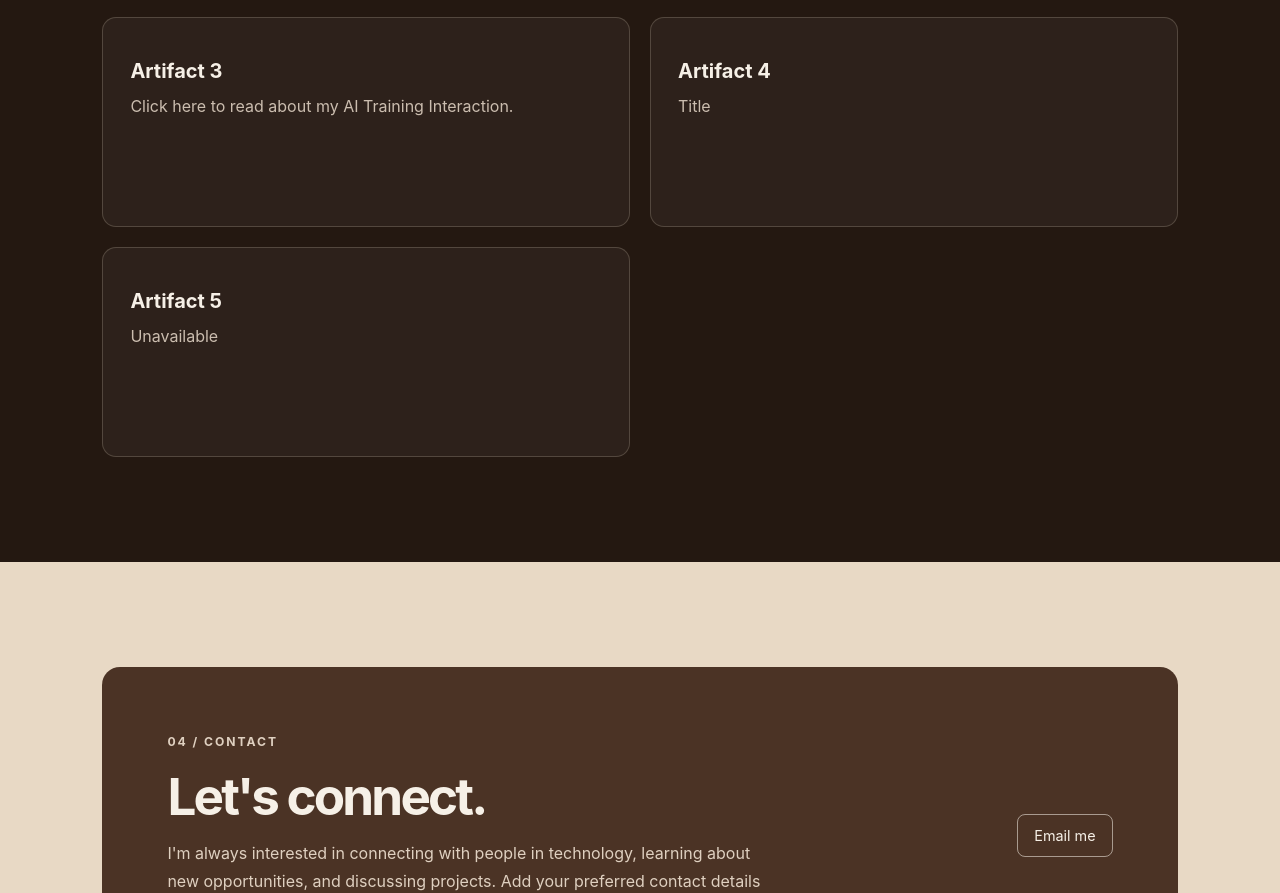
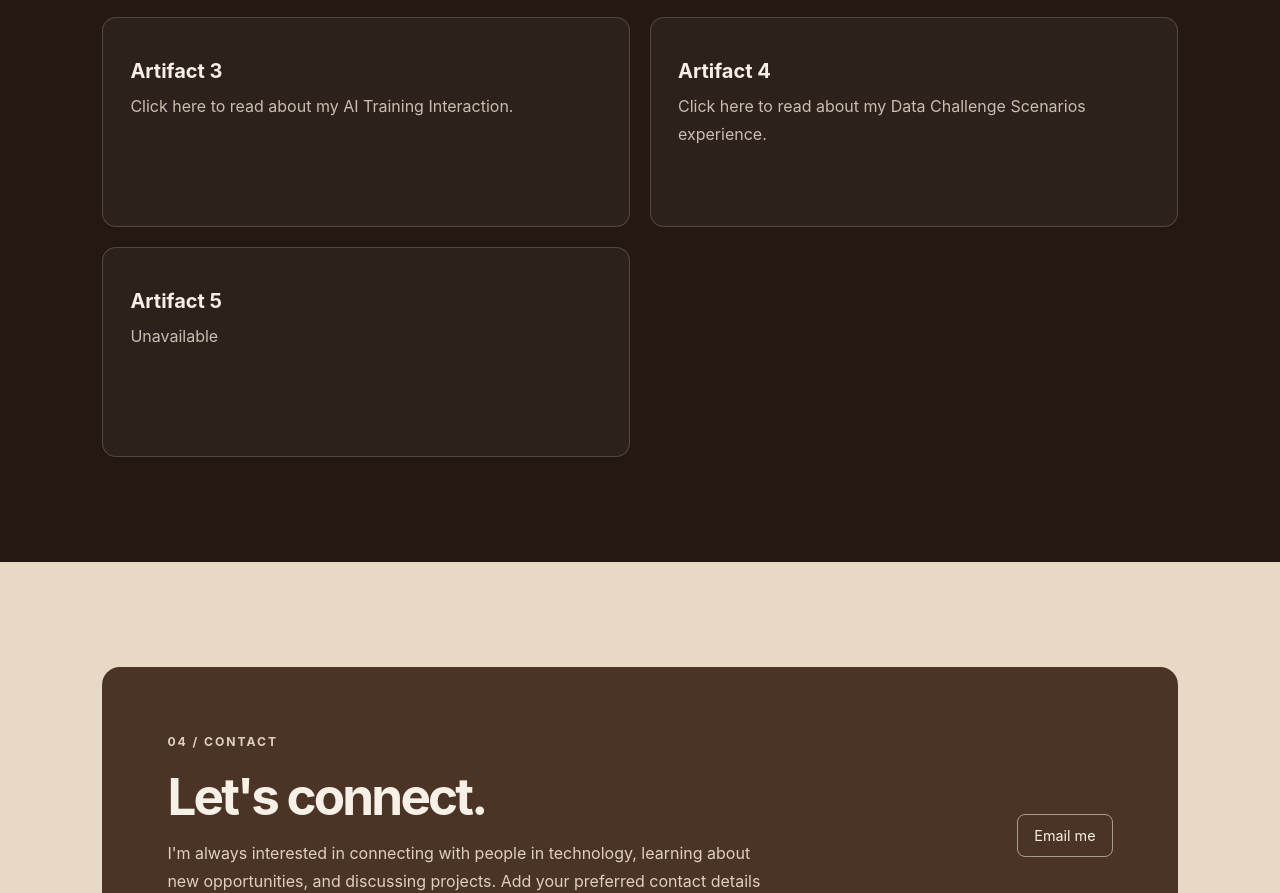
Before and after one commit to rsd-almeida/rsd-almeida.github.io, a plain HTML site: page index.html in a window 1280 px wide. Shown: the part 2343-3236 px from the top of the page. Drawn offline with Linux system fonts and the light colour scheme.

Commit message:
Update description for Artifact 4

```diff
--- a/index.html
+++ b/index.html
@@ -452,7 +452,7 @@ a { color:inherit; text-decoration:none }
 
       <article class="project" onclick="openModal('artifactModal4')" style="cursor:pointer;">
   <h3>Artifact 4</h3>
-  <p>Title</p>
+  <p>Click here to read about my Data Challenge Scenarios experience.</p>
 </article>
 
       <article class="project" onclick="openModal('artifactModal5')" style="cursor:pointer;">
```
